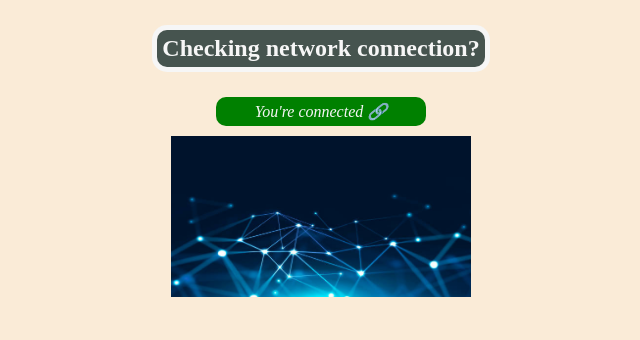
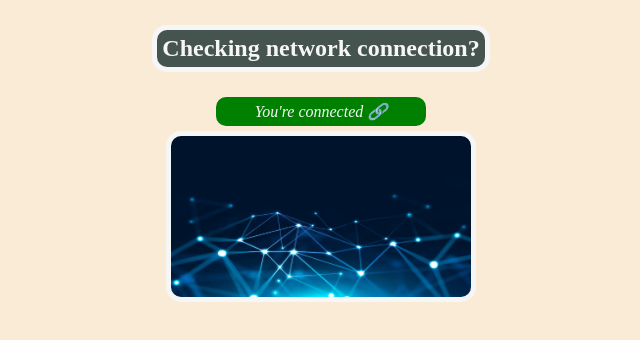
Before and after one commit to asaad227/onAndOff, a plain HTML site: page index.html in a window 1280 px wide. Shown: the whole page, without its empty margins (319-959 px from the left). Drawn offline with Linux system fonts and the light colour scheme.

Commit message:
img togglr added and css update for the image

```diff
--- a/index.css
+++ b/index.css
@@ -46,6 +46,9 @@ div {
 }
 
 .network{
+  box-sizing: border-box;
+  box-shadow: 0px 0px 0px 5px #f6f6f6;
+  border-radius: 10px;
   width: 300px;
   height: 161px;
 }
```
